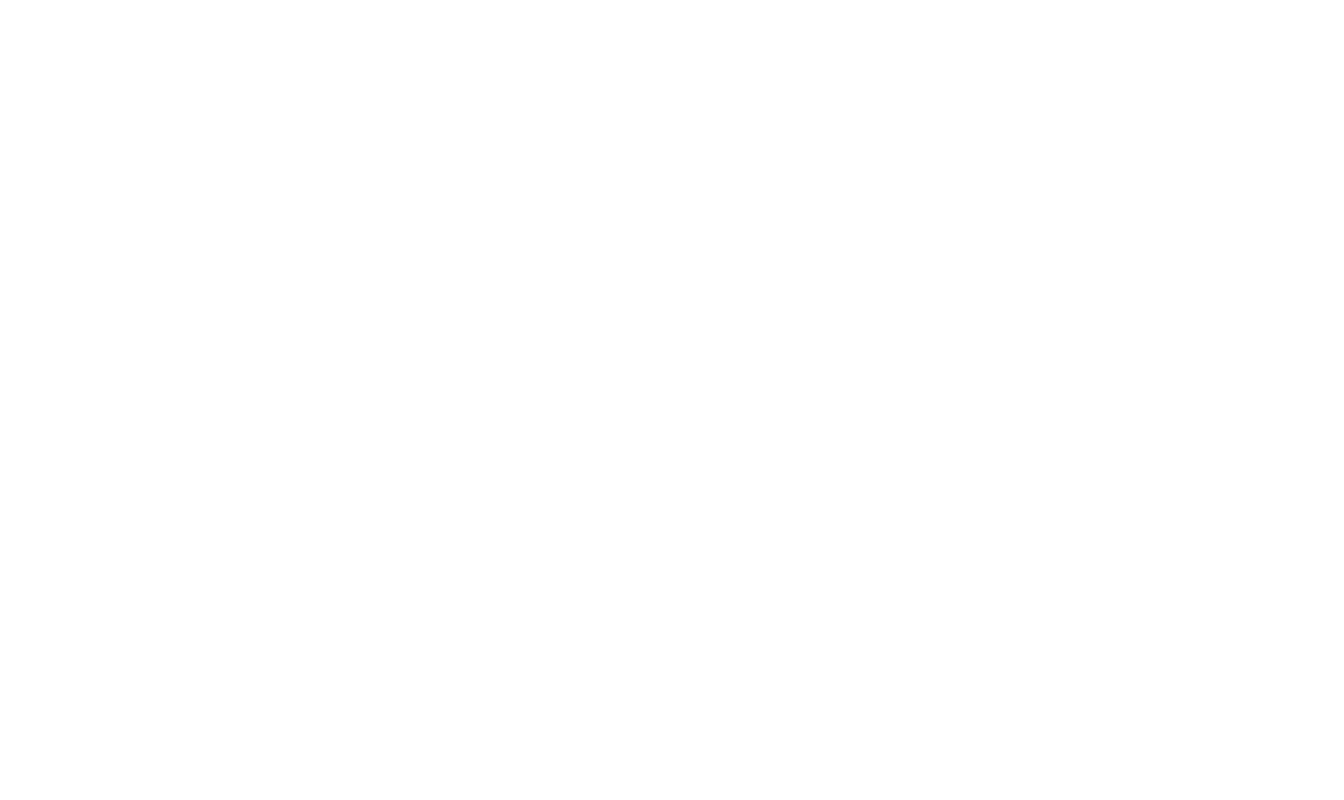
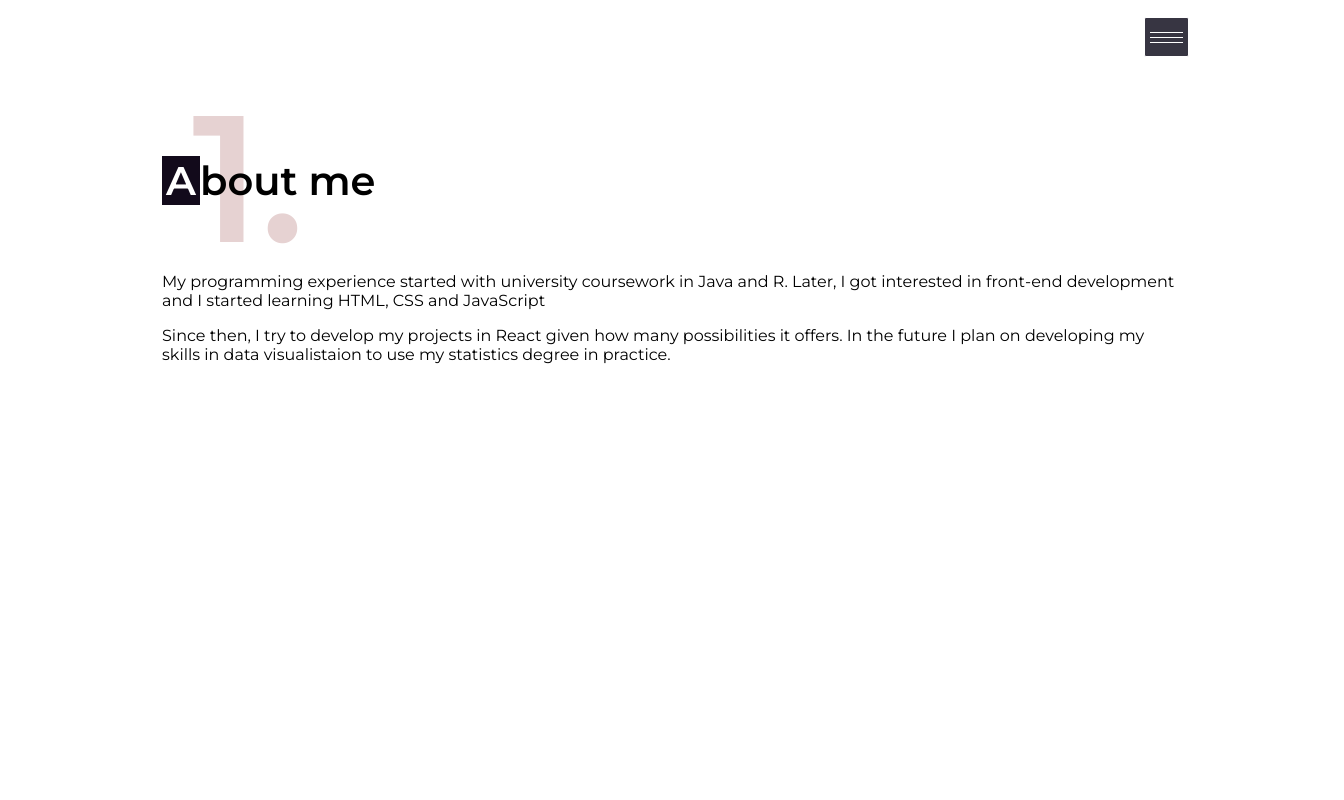
Before and after one commit to MichalKoscinski/Portfolio-Website, a React (Create React App) app: page /sections in a window 1280 px wide. Shown: the top 800 px of the page, 1344 px wide, since content can reach past the window. Built offline with nearby package versions, Linux system fonts and the light colour scheme; the HTML template or start-up script is replaced by a standard one.

Commit message:
Update App.js

```diff
--- a/src/App.js
+++ b/src/App.js
@@ -20,7 +20,7 @@ function App() {
                   >
                   <Switch location={ location }>
                       <Route exact path="/Portfolio-Website/" component={ Home } />
-                      <Route path="/Portfolio-Website/sections" component={ Sections } />
+                      <Route path="/sections" component={ Sections } />
                   </Switch>
                 </CSSTransition>
               </SwitchTransition>
```
